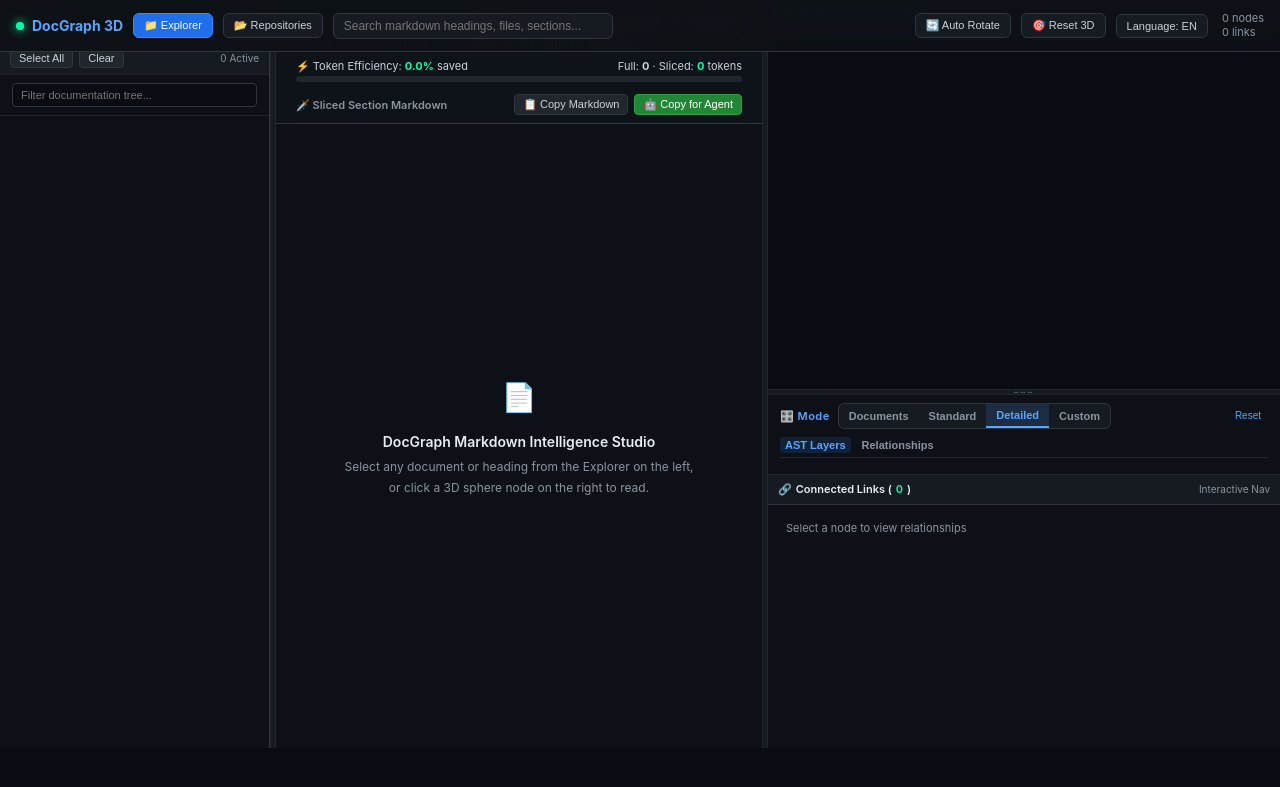
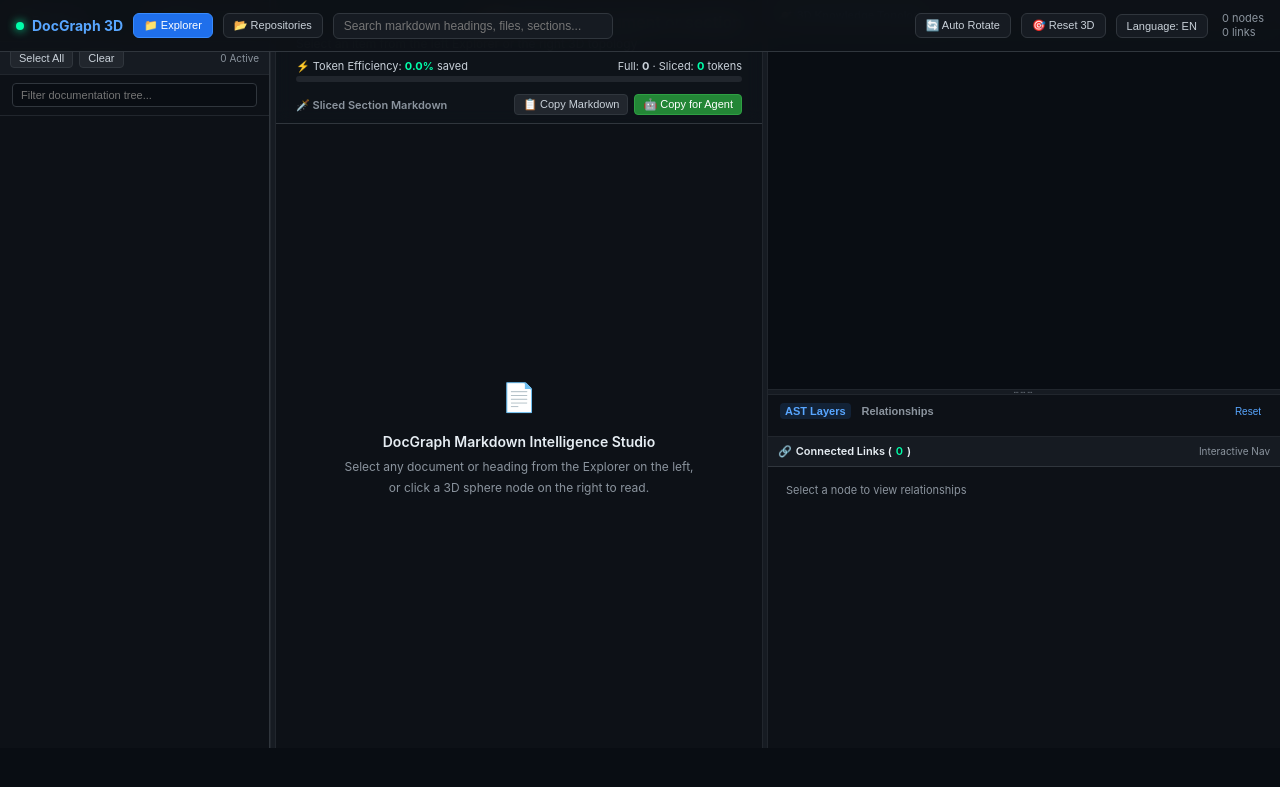
Before and after one commit to dardeaw/docgraphical, a Flask app: page / in a window 1280 px wide. Shown: the top 787 px of the page. Run offline with Flask 3, Linux system fonts and the light colour scheme; some libraries are stand-ins or nearby versions.

Commit message:
feat(ui): default collapse explorer files, streamline filter bar, match tooltip title color and default to Docs + H1

```diff
--- a/static/docgraph.js
+++ b/static/docgraph.js
@@ -18,7 +18,7 @@ let currentLanguage = 'en';
 
 // Mode & Filter States
 let currentLOD = 'all'; // 'arch', 'standard', 'all', 'custom'
-const hiddenKinds = new Set();
+const hiddenKinds = new Set(['heading_2', 'heading_3', 'heading_4', 'heading_5', 'heading_6']);
 const hiddenEdgeKinds = new Set();
 
 const KIND_COLORS = {
@@ -92,7 +92,11 @@ function init3DGraph() {
     .nodeLabel(n => {
       const typeLabel = n.kind === 'file' ? 'Document' : `H${n.level || 1} Section`;
       const fileName = (n.file || '').split(/[\\/]/).pop();
-      return `<div class="scene-tooltip"><div class="tooltip-title">${escapeHtml(n.name)}</div><div class="tooltip-sub">${typeLabel} · ${escapeHtml(fileName)} · Line ${n.line || 1}</div></div>`;
+      const nodeColor = KIND_COLORS[n.kind] || '#58a6ff';
+      return `<div class="scene-tooltip">
+        <div class="tooltip-title" style="color:${nodeColor};">${escapeHtml(n.name)}</div>
+        <div class="tooltip-sub">${typeLabel} · ${escapeHtml(fileName)} · Line ${n.line || 1}</div>
+      </div>`;
     })
     .nodeColor(n => {
       if (highlightNodes.size > 0) {
@@ -986,9 +990,7 @@ function buildLegends() {
       } else {
         hiddenKinds.add(item.kind);
       }
-      currentLOD = 'custom';
-      document.querySelectorAll('.lod-btn').forEach(b => b.classList.toggle('active', b.dataset.lod === 'custom'));
-      updateLegendUI();
+      el.classList.toggle('dimmed', hiddenKinds.has(item.kind));
       applyLODAndFilter();
     };
     nodesList.appendChild(el);
@@ -1049,8 +1051,11 @@ function switchLegendTab(tab) {
 
 function resetFilters() {
   hiddenKinds.clear();
+  // Default to Documents and H1 Section
+  ['heading_2', 'heading_3', 'heading_4', 'heading_5', 'heading_6'].forEach(k => hiddenKinds.add(k));
   hiddenEdgeKinds.clear();
-  changeLOD('all');
+  applyLODAndFilter();
+  buildLegends();
 }
 
 function initDraggableLegend() {
--- a/static/galaxy.css
+++ b/static/galaxy.css
@@ -1391,6 +1391,12 @@ html, body {
   flex-shrink: 0;
 }
 
+.mode-panel-top .legend-tab-header {
+  margin-bottom: 0;
+  border-bottom: none;
+  padding-bottom: 0;
+}
+
 .mode-panel-top {
   display: flex;
   align-items: center;
@@ -1479,3 +1485,29 @@ html, body {
   padding: 1px 4px;
   border-radius: 6px;
 }
+
+
+/* 3D ForceGraph Tooltip Precision Styling */
+.scene-tooltip {
+  background: rgba(13, 17, 23, 0.94);
+  border: 1px solid #30363d;
+  border-radius: 6px;
+  padding: 6px 10px;
+  box-shadow: 0 6px 20px rgba(0,0,0,0.65);
+  pointer-events: none;
+  font-family: inherit;
+  line-height: 1.35;
+  backdrop-filter: blur(10px);
+}
+
+.scene-tooltip .tooltip-title {
+  font-size: 12px;
+  font-weight: 700;
+  letter-spacing: 0.3px;
+}
+
+.scene-tooltip .tooltip-sub {
+  font-size: 10px; /* Exactly 2px smaller than title (12px -> 10px) */
+  color: #8b949e;
+  margin-top: 2px;
+}
--- a/templates/index.html
+++ b/templates/index.html
@@ -5,7 +5,7 @@
 <meta name="viewport" content="width=device-width, initial-scale=1.0">
 <title>DocGraph 3D - Markdown Knowledge Studio</title>
 <script src="/static/3d-force-graph.min.js"></script>
-<link rel="stylesheet" href="/static/galaxy.css?v=2.5.0">
+<link rel="stylesheet" href="/static/galaxy.css?v=2.6.0">
 <link rel="stylesheet" href="https://cdnjs.cloudflare.com/ajax/libs/highlight.js/11.9.0/styles/github-dark-dimmed.min.css">
 <script src="https://cdnjs.cloudflare.com/ajax/libs/highlight.js/11.9.0/highlight.min.js"></script>
 <script src="https://cdn.jsdelivr.net/npm/marked/marked.min.js"></script>
@@ -134,24 +134,14 @@
     <!-- Lower Pane: Integrated Mode & Connected Links Hub (Fixed, Non-draggable) -->
     <div id="viewport-links-pane">
 
-      <!-- Docked Mode & AST Filter Section -->
+      <!-- Docked AST & Relationship Filter Section (Clean & Streamlined) -->
       <div id="integrated-mode-panel">
         <div class="mode-panel-top">
-          <div style="display:flex; align-items:center; gap:8px;">
-            <span class="mode-panel-title">🎛️ Mode</span>
-            <div class="lod-group">
-              <button class="lod-btn" data-lod="arch" id="lod-arch" onclick="changeLOD('arch')">Documents</button>
-              <button class="lod-btn" data-lod="standard" id="lod-standard" onclick="changeLOD('standard')">Standard</button>
-              <button class="lod-btn active" data-lod="all" id="lod-all" onclick="changeLOD('all')">Detailed</button>
-              <button class="lod-btn" data-lod="custom" id="lod-custom" onclick="changeLOD('custom')">Custom</button>
-            </div>
+          <div class="legend-tab-header">
+            <button class="legend-tab-btn active" id="tab-btn-nodes" onclick="switchLegendTab('nodes')">AST Layers</button>
+            <button class="legend-tab-btn" id="tab-btn-edges" onclick="switchLegendTab('edges')">Relationships</button>
           </div>
-          <button onclick="resetFilters()" id="btn-legend-all" class="mode-reset-btn" title="Reset all layer filters">Reset</button>
-        </div>
-
-        <div class="mode-panel-tabs">
-          <button class="legend-tab-btn active" id="tab-btn-nodes" onclick="switchLegendTab('nodes')">AST Layers</button>
-          <button class="legend-tab-btn" id="tab-btn-edges" onclick="switchLegendTab('edges')">Relationships</button>
+          <button onclick="resetFilters()" id="btn-legend-all" class="mode-reset-btn" title="Reset to default (Documents + H1)">Reset</button>
         </div>
 
         <div id="legend-nodes-list" class="legend-list inline-chips"></div>
@@ -224,6 +214,6 @@
 
 <div id="toast"></div>
 
-<script src="/static/docgraph.js?v=2.5.0"></script>
+<script src="/static/docgraph.js?v=2.6.0"></script>
 </body>
 </html>
```
